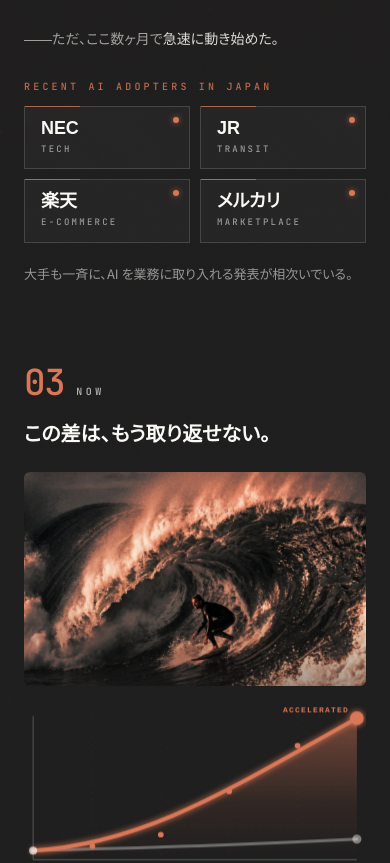
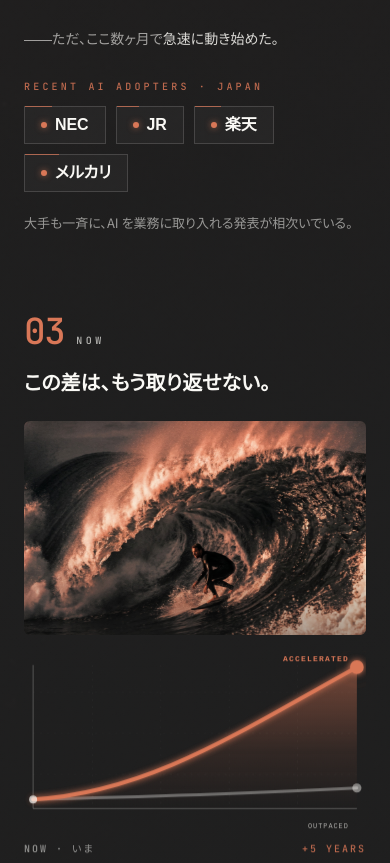
Before and after one commit to cccampus/lp-seminar, a Next.js app: page / in a window 390 px wide. Shown: the part 2241-3104 px from the top of the page. Built offline with nearby package versions, Linux system fonts and the light colour scheme.

Commit message:
fix(wave): 02企業ロスター改行解消(whitespace-nowrap, 業種サブ削除, inline-flex chip化) / 03グラフ中間ドット削除

```diff
--- a/components/sections/wave/WaveE.tsx
+++ b/components/sections/wave/WaveE.tsx
@@ -435,25 +435,6 @@ function DivergeChart() {
           transition={animateNow ? { duration: 1.3, ease: easeOutQuint } : { duration: 0 }}
         />
 
-        {/* 中間データポイント (順次pop) */}
-        {accelPoints.map((p, i) => (
-          <motion.circle
-            key={i}
-            cx={p.x}
-            cy={p.y}
-            r="2.5"
-            fill="#d97757"
-            initial={prefersReduced ? false : { opacity: 0, scale: 0 }}
-            animate={
-              prefersReduced
-                ? { opacity: 1, scale: 1 }
-                : { opacity: inView ? 1 : 0, scale: inView ? 1 : 0 }
-            }
-            transition={animateNow ? { duration: 0.3, delay: 0.7 + i * 0.15 } : { duration: 0 }}
-            style={{ transformOrigin: `${p.x}px ${p.y}px` }}
-          />
-        ))}
-
         {/* 今動く人の終点ドット (glow + pulse halo) */}
         <motion.circle
           cx="292"
@@ -648,40 +629,32 @@ export default function WaveE() {
                     - 文字を大きく（base→lg）・cream をしっかり不透明に（高コントラスト）
                     - 余白を広く（px/py 増）・チップ間 gap を広げて整列
                 */}
-                {/* 企業ロスター - リッチ化版: dot + 企業名 + 業種 + 順次pop in */}
+                {/* 企業ロスター - 改良: 4社が改行されないよう whitespace-nowrap, 業種サブを削除し1行配置 */}
                 <p className="font-mono text-[10px] tracking-[0.32em] uppercase text-coral/85 mt-7 mb-3">
-                  Recent AI Adopters in Japan
+                  Recent AI Adopters · Japan
                 </p>
                 <ul
-                  className="grid grid-cols-2 sm:grid-cols-4 gap-2.5 sm:gap-3 mb-5"
+                  className="flex flex-wrap gap-2.5 sm:gap-3 mb-5"
                   aria-label="AI 導入を発表した日本企業"
                 >
-                  {[
-                    { name: "NEC", sector: "Tech" },
-                    { name: "JR", sector: "Transit" },
-                    { name: "楽天", sector: "E-commerce" },
-                    { name: "メルカリ", sector: "Marketplace" },
-                  ].map((c, i) => (
+                  {["NEC", "JR", "楽天", "メルカリ"].map((name, i) => (
                     <motion.li
-                      key={c.name}
+                      key={name}
                       initial={{ opacity: 0, y: 14 }}
                       whileInView={{ opacity: 1, y: 0 }}
                       viewport={{ once: true, margin: "-40px" }}
                       transition={{ duration: 0.5, delay: 0.06 * i, ease: [0.22, 1, 0.36, 1] }}
-                      className="relative group border border-cream/15 hover:border-coral/60 bg-cream/[0.03] hover:bg-cream/[0.06] px-4 py-3 sm:px-5 sm:py-4 transition-colors duration-300"
+                      className="relative group inline-flex items-center gap-2 border border-cream/15 hover:border-coral/60 bg-cream/[0.03] hover:bg-cream/[0.06] px-4 py-2.5 sm:px-5 sm:py-3 transition-colors duration-300 whitespace-nowrap"
                     >
-                      {/* 上端 coral hairline + dot */}
+                      {/* 上端 coral hairline */}
                       <span className="absolute -top-px left-0 h-px w-1/3 bg-coral/70 group-hover:w-full transition-all duration-500" aria-hidden />
                       <span
-                        className="absolute top-2.5 right-2.5 h-1.5 w-1.5 rounded-full bg-coral"
+                        className="h-1.5 w-1.5 rounded-full bg-coral shrink-0"
                         style={{ boxShadow: "0 0 6px rgba(217,119,87,0.7)" }}
                         aria-hidden
                       />
-                      <p className="font-serif text-lg sm:text-xl font-bold text-cream leading-none tracking-wide" style={{ letterSpacing: "-0.005em" }}>
-                        {c.name}
-                      </p>
-                      <p className="mt-1.5 font-mono text-[9px] tracking-[0.25em] uppercase text-cream/55">
-                        {c.sector}
+                      <p className="font-serif text-base sm:text-lg font-bold text-cream leading-none" style={{ letterSpacing: "-0.005em" }}>
+                        {name}
                       </p>
                     </motion.li>
                   ))}
```
